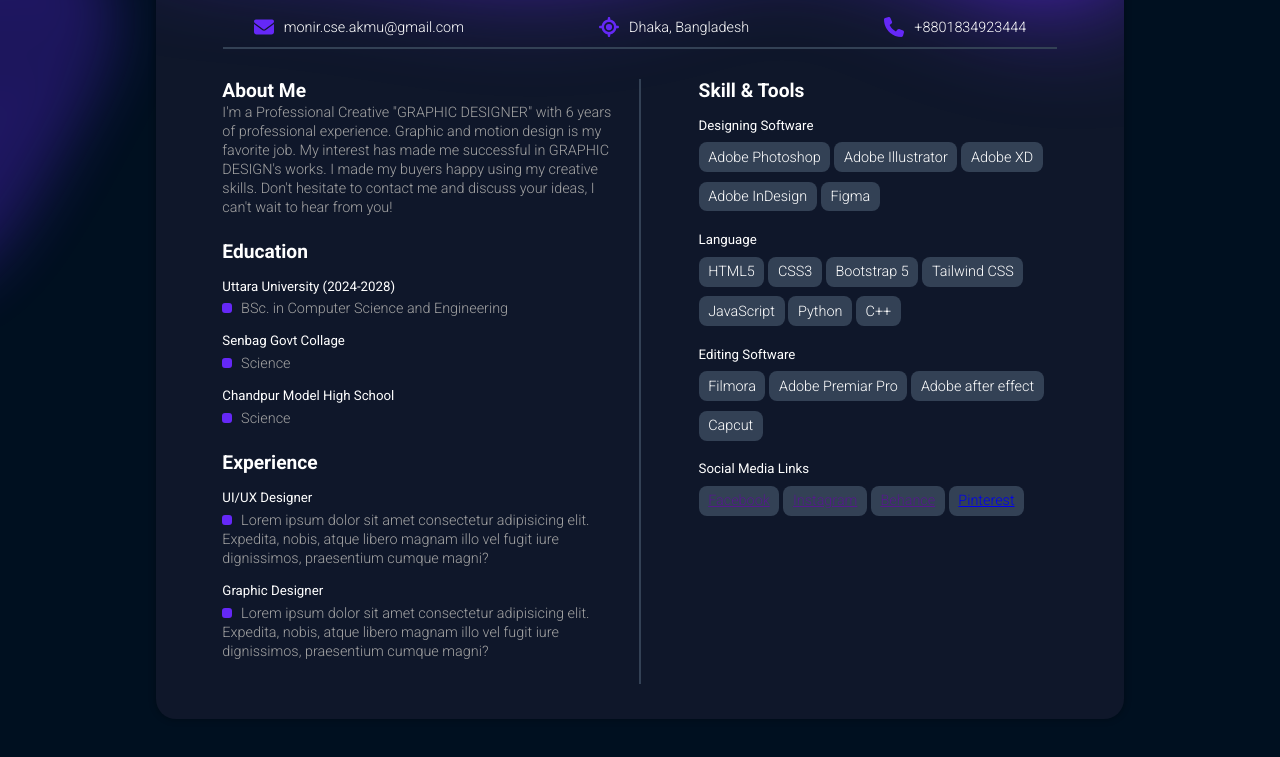
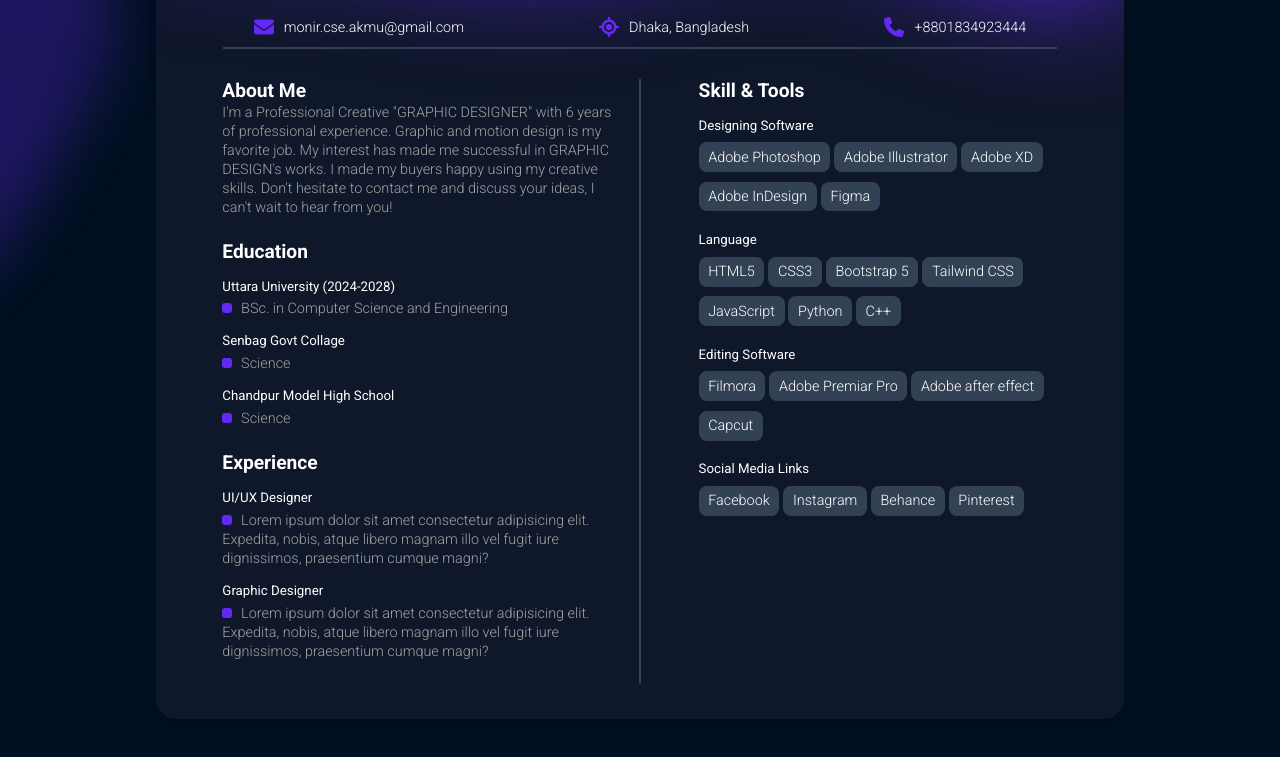
Before and after one commit to monirsasedu/portfolio, a plain HTML site: page index.html in a window 1280 px wide. Shown: the part 345-1102 px from the top of the page. Drawn offline with Linux system fonts and the light colour scheme.

Commit message:
color add

```diff
--- a/style.css
+++ b/style.css
@@ -209,6 +209,8 @@ span{
   }
 
   a{
+    text-decoration: none;
      font-size: 0.9rem;
    font-weight: 300;
+   color: var(--color1);
   }
```
